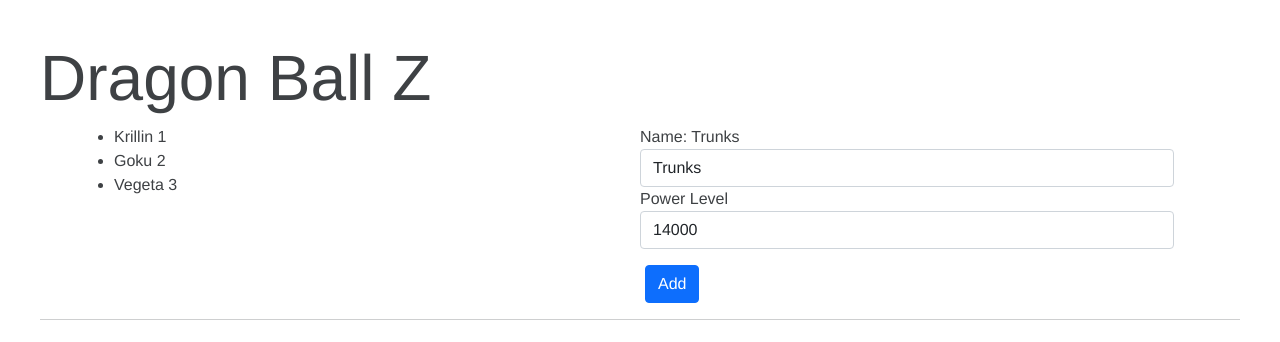
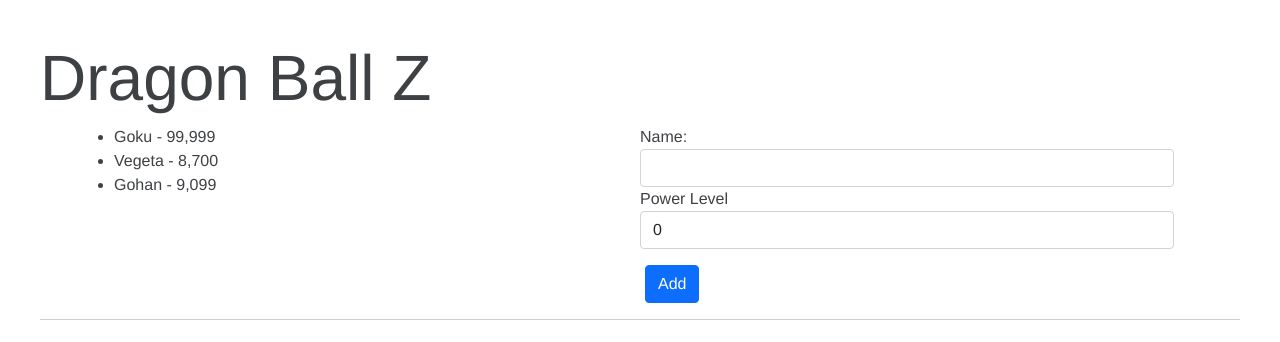
Before and after one commit to kevinnn92/angular-basics, an Angular app: page / in a window 1280 px wide. Shown: the top 342 px of the page. Built offline with nearby package versions, Linux system fonts and the light colour scheme.

Commit message:
added items to list from form

```diff
--- a/src/app/dbz/main-page/main-page.component.html
+++ b/src/app/dbz/main-page/main-page.component.html
@@ -4,9 +4,7 @@
     <div class="row">
       <div class="col-md-6">
         <ul>
-          <li>Krillin 1</li>
-          <li>Goku 2</li>
-          <li>Vegeta 3</li>
+          <li *ngFor="let char of listOfChars">{{char.name}} - {{char.powerLvl | number}}</li>
         </ul>
       </div>
       <div class="col-md-6">
--- a/src/app/dbz/main-page/main-page.component.ts
+++ b/src/app/dbz/main-page/main-page.component.ts
@@ -11,13 +11,25 @@
   styleUrls: ['./main-page.component.css']
 })
 export class MainPageComponent {
+
+  listOfChars: Character[] = [
+    { name: 'Goku', powerLvl: 99999 },
+    { name: 'Vegeta', powerLvl: 8700 },
+    { name: 'Gohan', powerLvl: 9099 },
+  ]
+
   newChar: Character = {
-    name: 'Trunks',
-    powerLvl: 14000
+    name: '',
+    powerLvl: 0
   }
 
   send() {
-    console.log(this.newChar);
+    if (this.newChar.name.trim().length === 0) return
+    this.listOfChars.push(this.newChar)
+    this.newChar = {
+      name: '',
+      powerLvl: 0
+    }
   }
 
 }
```
